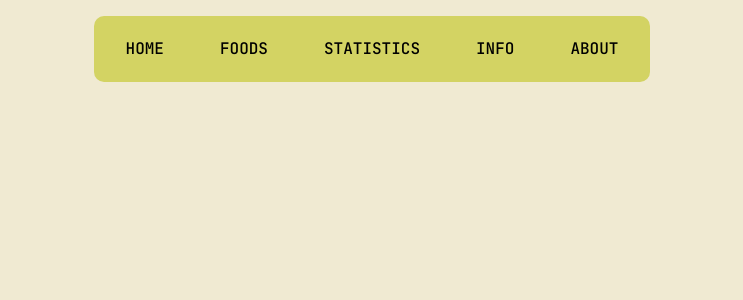
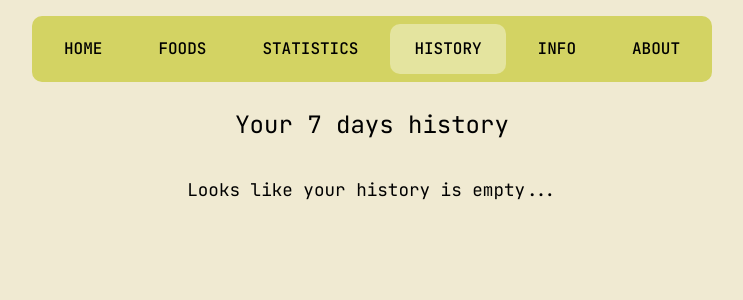
Before and after one commit to MatejHlavac/Micronutrient_Tracker, a Vue app: page /history in a window 1280 px wide. Shown: the top 300 px of the page, without its empty margins (268-1011 px from the left). Built offline with nearby package versions, Linux system fonts and the light colour scheme.

Commit message:
Implementácia histórie posledných 7 dní
- HistoryView s nadpisom a zoznamom dní z weeklyHistory
- HistoryDayCard – dátum, názov dňa
- Route /history, odkaz v navigácii
- Prázdny stav keď história neexistuje

```diff
--- /dev/null
+++ b/src/components/HistoryDayCard.vue
@@ -0,0 +1,74 @@
+<script>
+
+export default {
+    name: 'HistoryDayCard',
+
+    props: {
+        dayData: {
+            type: Object,
+            required: true
+        },
+
+        dayKey: {
+            type: Object,
+            required: true
+        }
+    },
+
+    computed: {
+        date() {
+            return new Date(this.dayKey + 'T00:00:00')
+        },
+
+        dayInWeek() {
+            const formatter = new Intl.DateTimeFormat('en-US', {weekday: 'long'})
+            return formatter.format(this.date)
+        },
+
+        fullDate() {
+            const formatter = new Intl.DateTimeFormat('en-US', {day: 'numeric', month: 'numeric', year: 'numeric'})
+            return formatter.format(this.date)
+        }
+    }
+}
+</script>
+
+<template>
+    <div class="history-day-card">
+        <div class="day-name">{{ dayInWeek }}</div>
+        <div class="day-full-date">{{ fullDate }}</div>
+    </div>
+</template>
+
+<style scoped>
+.history-day-card {
+    border: 1px solid var(--color-border);
+    padding: 1rem;
+    background: #e4e49f;
+    display: flex;
+    flex-direction: column;
+    align-items: center;
+    gap: 0.5rem;
+    width: 100%;
+    max-width: 280px;
+    box-shadow: 2px 2px 0 #b8b84d, 3px 3px 6px rgba(0, 0, 0, 0.1);
+    border-radius: 2px;
+    border-top: none;
+    border-left: none;
+    border-right: 2px solid #b8b84d;
+    border-bottom: 2px solid #b8b84d;
+}
+
+.day-name {
+    margin: 0;
+    font-size: 1.2rem;
+    font-weight: 500;
+    color: var(--color-text);
+}
+
+.day-full-date {
+    margin: 0;
+    font-size: 1rem;
+    color: var(--color-text-secondary);
+}
+</style>
--- a/src/components/Navigation.vue
+++ b/src/components/Navigation.vue
@@ -10,6 +10,7 @@ export default {
             <RouterLink to = "/">HOME</RouterLink>
             <RouterLink to = "/add">FOODS</RouterLink>
             <RouterLink to = "/stats">STATISTICS</RouterLink>
+			<RouterLink to = "/history">HISTORY</RouterLink>
             <RouterLink to = "/info">INFO</RouterLink>
             <RouterLink to = "/about">ABOUT</RouterLink>
         </div>
--- a/src/router/index.js
+++ b/src/router/index.js
@@ -32,6 +32,12 @@ const router = createRouter({
       path: '/info',
       name: 'info',
       component: () => import('../views/InfoView.vue'),
+    },
+
+    {
+      path: '/history',
+      name: 'history',
+      component: () => import('../views/HistoryView.vue'),
     }
   ],
 })
--- /dev/null
+++ b/src/views/HistoryView.vue
@@ -0,0 +1,65 @@
+<script>
+import { useNutritionStore } from '@/stores/nutritions.js'
+import HistoryDayCard from '@/components/HistoryDayCard.vue'
+
+export default {
+    name: 'HistoryView',
+
+    components: {
+        HistoryDayCard
+    },
+
+    computed: {
+        store() {
+            return useNutritionStore()
+        },
+
+        history() {
+            return this.store.weeklyHistory || {}
+        }
+    }
+
+}
+
+</script>
+
+<template>
+    <div class="history-page">
+        <h2 class="history-title">Your 7 days history</h2>
+        <div v-if="Object.keys(history).length === 0" class="empty-history">
+            Looks like your history is empty...
+        </div>
+        <div v-else class="history-cards">
+        <HistoryDayCard v-for="(dayData, dayKey) in history"
+            :key="dayKey"
+            :dayData="dayData"
+            :dayKey="dayKey">
+        </HistoryDayCard>
+    </div>
+    </div>
+</template>
+
+<style scoped>
+.history-page {
+    padding: 2rem;
+    padding-top: 0.5rem;
+}
+
+.history-title {
+    text-align: center;
+    margin-bottom: 2rem;
+}
+
+.empty-history {
+    text-align: center;
+    font-size: 1.1rem;
+}
+
+.history-cards {
+    display: flex;
+    flex-direction: column;
+    align-items: center;
+    gap: 1rem;
+    margin-top: 1rem;
+}
+</style>
```
